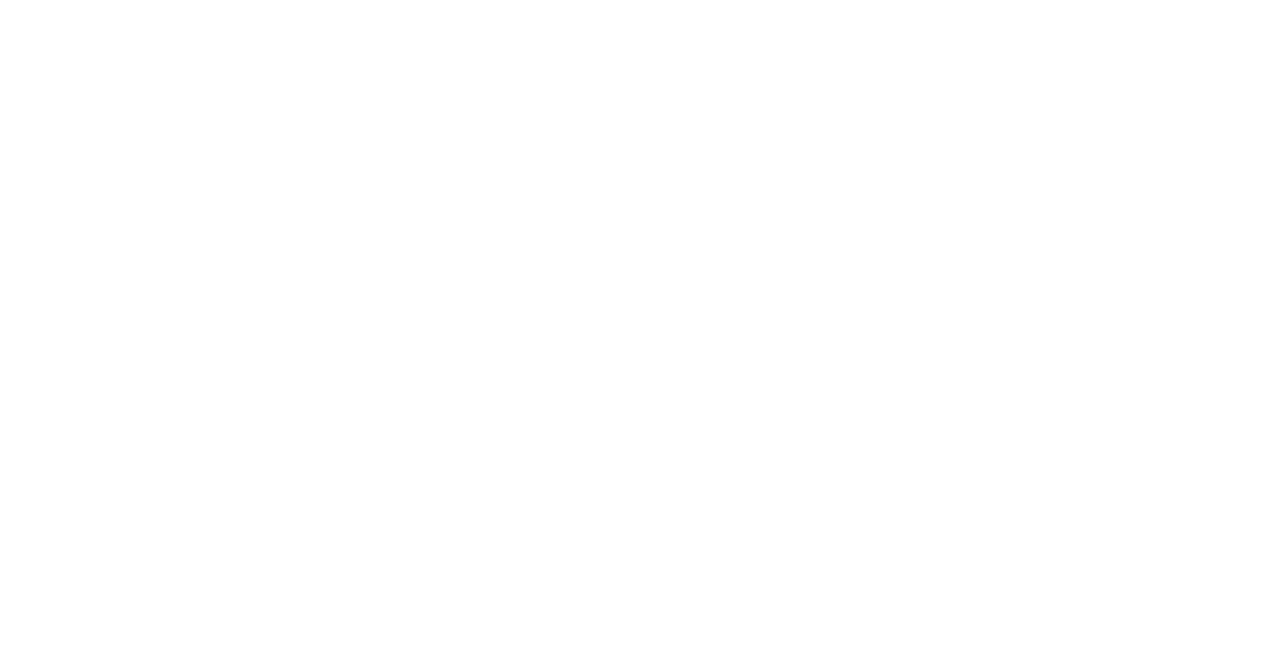
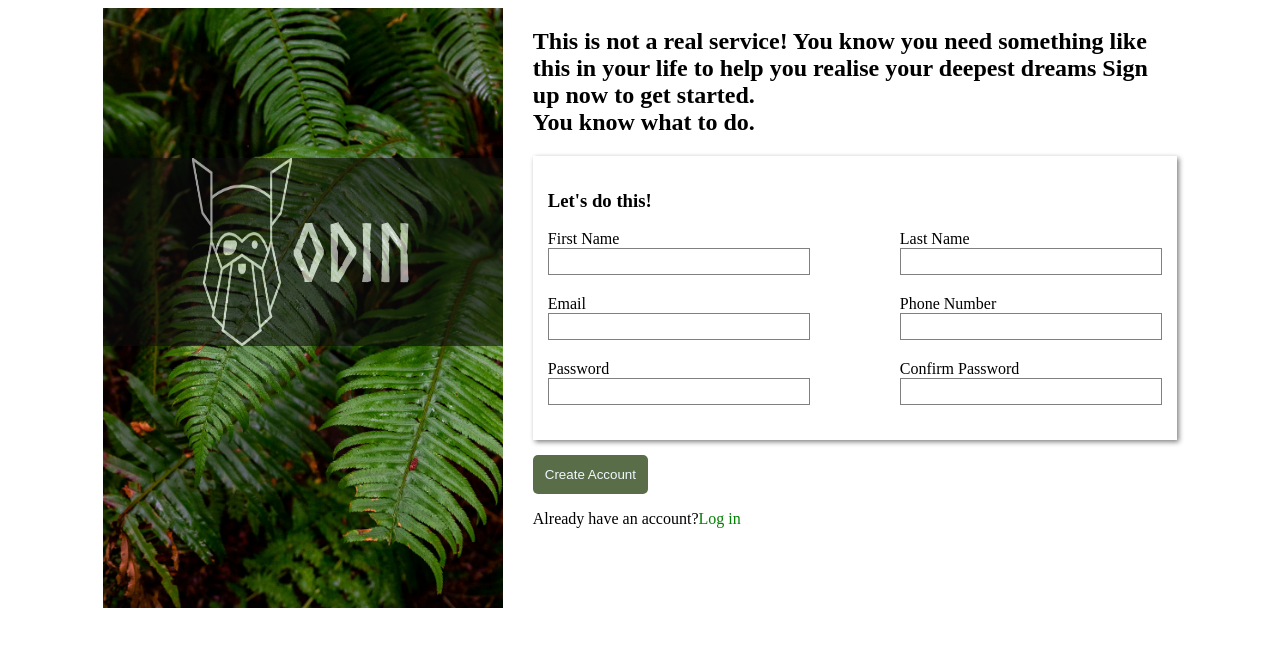
Before and after one commit to Philazen8/sign-up-form-odin, a plain HTML site: page index.html in a window 1280 px wide. Drawn offline with Linux system fonts and the light colour scheme.

Commit message:
Final submission

```diff
--- a/index.html
+++ b/index.html
@@ -3,10 +3,67 @@
 <head>
     <meta charset="UTF-8">
     <meta name="viewport" content="width=device-width, initial-scale=1.0">
-    <title>Odin Sign Up Form</title>
+    <title>Odin SignUp Form</title>
     <link rel="stylesheet" href="style.css">
 </head>
 <body>
+    <div class="odin-form">
+        <div class="odin-images">
+            <div class="background">
+                <img src="images/halie-west-25xggax4bSA-unsplash.jpg" alt="plant" class="plant">
+            </div>
+            <div class="logo">
+                <img src="images/odin-lined.png" alt="logo for odin" class="odin-logo">
+                <h1>ODIN</h1>
+            </div>
+        </div>
+        <div class="form-section">
+            <div class="heading">
+                <h2>This is not a real service! You know you need something like this in your life to help you realise your deepest dreams Sign up now to get started. <br>You know what to do.</h2>
+            </div>
+            <div class="actual-form">
+                <h3>Let's do this!</h3>
+                <form action="#" method="post">
+                    <div class="form-row">
+                        <div class="form-field">
+                    <label for="name">First Name</label><br>
+                    <input type="text" name="name" id="name" required>
+                    </div>
+                    <div class="form-field">
+                    <label for="last-name">Last Name</label><br>
+                    <input type="text" name="last-name" id="last-name" required>
+                    </div>
+                    </div>
+                    <div class="form-row">
+                        <div class="form-field">
+                    <label for="email">Email</label><br>
+                    <input type="email" name="email" id="email" required>
+                    </div>
+                    <div class="form-field">
+                    <label for="tel">Phone Number</label><br>
+                    <input type="tel" name="tel" id="tel" required>
+                    </div>
+                    </div>
+                    <div class="form-row">
+                        <div class="form-field">
+                    <label for="password">Password</label><br>
+                    <input type="password" name="password" id="password" required>
+                    </div>
+                    <div class="form-field">
+                    <label for="confirm-password">Confirm Password</label><br>
+                    <input type="password" name="confirm-password" id="confirm-password" required>
+                    </div>
+                    </div>
 
+
+
+                </form>
+            </div>
+            <button type="submit">Create Account</button>
+            <div class="link">
+                <p>Already have an account?<a href="#">Log in</a></p>
+            </div>
+        </div>
+    </div>
 </body>
 </html>
--- a/style.css
+++ b/style.css
@@ -0,0 +1,90 @@
+
+
+@font-face {
+    font-family: Norse-Bold;
+    src: url('fonts/Norse-Bold.otf')format('truetype');
+    font-weight: bold;
+}
+h1{
+    font-family: 'Norse-Bold', Georgia, serif;
+    font-size: 5em;
+    color: white;
+}
+.plant{
+    width: 400px;
+}
+.odin-logo{
+    width: 100px;
+}
+.logo{
+    display: flex;
+    background: rgb(14, 13, 13);
+    opacity: 0.6;
+    justify-content: center;
+    width: 400px;
+    position: relative;
+    top:150px;
+}
+.odin-images{
+    position: relative;
+
+
+}
+.background{
+    position: absolute;
+
+}
+
+.odin-form{
+    display: flex;
+    gap: 30px;
+    width: 85%;
+    margin: 0 auto;
+    background-color: white;
+
+}
+.form-section{
+    width: 100%;
+}
+a{
+    text-decoration: none;
+    color: green;
+}
+button{
+    padding: 12px;
+    background: #596D48;
+    border: none;
+    color: aliceblue;
+    margin-top: 15px;
+    border-radius: 5px;
+
+}
+.actual-form{
+    box-shadow: 2px 2px 5px gray;
+    padding: 15px;
+}
+.form-row{
+    display: flex;
+    gap: 90px;
+}
+.form-field{
+    margin-bottom:20px;
+}
+input{
+    width: 250px;
+    padding: 5px;
+    outline: none;
+    border: 1px solid grey;
+}
+input:focus{
+    outline: none;
+    border: 1px solid blue;
+}
+input:focus :invalid{
+    outline: none;
+    border: 1px solid red;
+}
+input:valid{
+    outline: none;
+    border: 1px solid green;
+}
```
Also changed, not shown: fonts/Norse-Bold.otf (added), images/halie-west-25xggax4bSA-unsplash.jpg (added), images/odin-lined.png (added).
